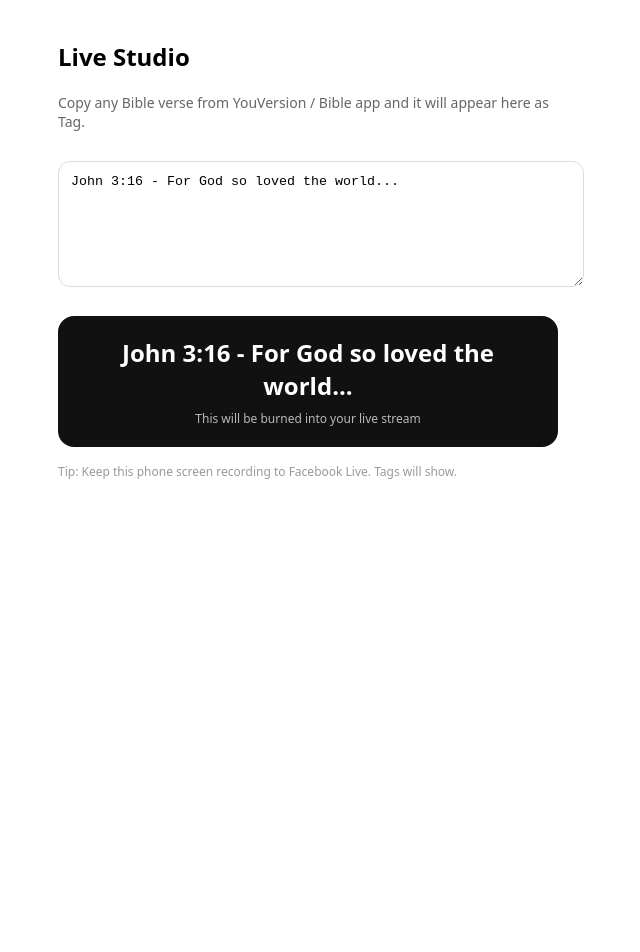
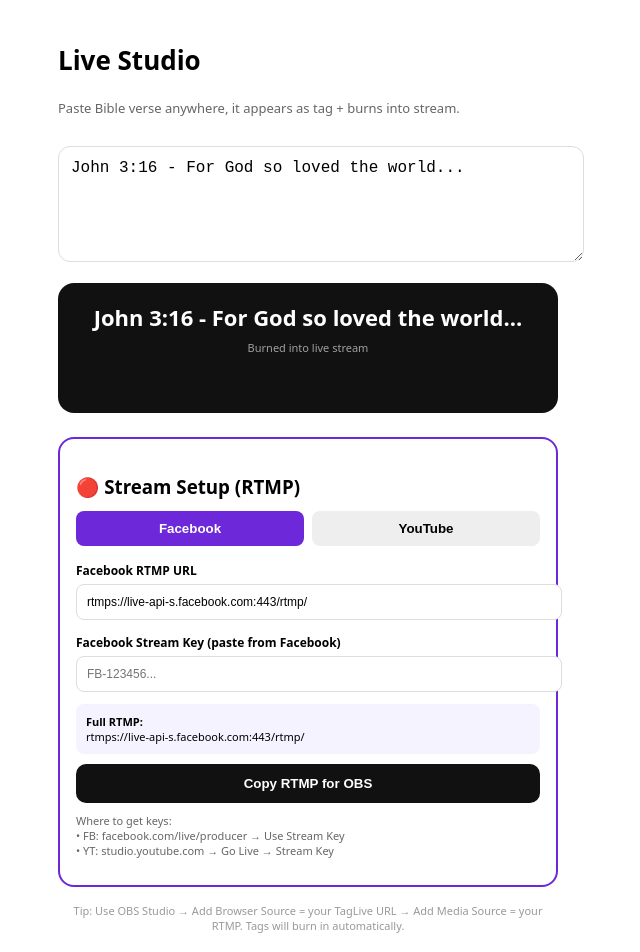
Before and after one commit to lokojagrocerymall/TagLive, a Next.js app: page /live in a window 1280 px wide. Shown: the top 952 px of the page, without its empty margins (332-972 px from the left). Before the commit the page ends 800 px from the top, so only its background shows below. Built offline with nearby package versions, Linux system fonts and the light colour scheme.

Commit message:
Update page.tsx

```diff
--- a/app/live/page.tsx
+++ b/app/live/page.tsx
@@ -4,43 +4,108 @@ import { useEffect, useState } from 'react'
 export default function Live(){
   const [tag, setTag] = useState('')
   const [verse, setVerse] = useState('John 3:16 - For God so loved the world...')
+  const [fbUrl, setFbUrl] = useState('rtmps://live-api-s.facebook.com:443/rtmp/')
+  const [fbKey, setFbKey] = useState('')
+  const [ytUrl, setYtUrl] = useState('rtmp://a.rtmp.youtube.com/live2')
+  const [ytKey, setYtKey] = useState('')
+  const [platform, setPlatform] = useState<'facebook'|'youtube'>('facebook')
 
   useEffect(()=>{
+    const savedFb = localStorage.getItem('taglive_fbKey')
+    const savedYt = localStorage.getItem('taglive_ytKey')
+    if(savedFb) setFbKey(savedFb)
+    if(savedYt) setYtKey(savedYt)
+
     const onPaste = (e:any)=>{
       const text = (e.clipboardData || (window as any).clipboardData)?.getData('text')
-      if(text && text.length > 3){
-        setTag(text);
-        setTimeout(()=>setTag(''), 12000)
+      if(text && text.length > 3 && text.length < 300){
+        setTag(text)
+        setVerse(text)
+        setTimeout(()=>setTag(''), 15000)
       }
     }
     window.addEventListener('paste', onPaste as any)
     return ()=> window.removeEventListener('paste', onPaste as any)
   },[])
 
+  useEffect(()=>{
+    if(fbKey) localStorage.setItem('taglive_fbKey', fbKey)
+  },[fbKey])
+  useEffect(()=>{
+    if(ytKey) localStorage.setItem('taglive_ytKey', ytKey)
+  },[ytKey])
+
+  const fullRtmp = platform === 'facebook'? `${fbUrl}${fbKey}` : `${ytUrl}/${ytKey}`
+
   return (
-    <div style={{padding:20, maxWidth:500, margin:'0 auto'}}>
-      <h2 style={{fontWeight:900}}>Live Studio</h2>
-      <p style={{color:'#666', fontSize:14}}>Copy any Bible verse from YouVersion / Bible app and it will appear here as Tag.</p>
+    <div style={{padding:20, maxWidth:500, margin:'0 auto', paddingBottom:80}}>
+      <h2 style={{fontWeight:900, fontSize:26}}>Live Studio</h2>
+      <p style={{color:'#666', fontSize:13}}>Paste Bible verse anywhere, it appears as tag + burns into stream.</p>
 
       <textarea
         value={verse}
         onChange={e=>setVerse(e.target.value)}
-        style={{width:'100%', height:100, marginTop:16, padding:12, borderRadius:12, border:'1px solid #ddd'}}
+        style={{width:'100%', height:90, marginTop:16, padding:12, borderRadius:12, border:'1px solid #ddd', fontSize:16}}
         placeholder="Paste Bible verse here..."
       />
 
       {tag && (
-        <div style={{marginTop:16, background:'#6d28d9', color:'#fff', padding:16, borderRadius:12, fontWeight:700}}>
+        <div style={{marginTop:12, background:'#6d28d9', color:'#fff', padding:12, borderRadius:10, fontWeight:700, fontSize:14}}>
           LIVE TAG: {tag}
         </div>
       )}
 
-      <div style={{marginTop:24, background:'#111', color:'#fff', padding:20, borderRadius:16, textAlign:'center'}}>
-        <div style={{fontSize:24, fontWeight:900}}>{verse || tag}</div>
-        <div style={{marginTop:8, fontSize:12, opacity:0.7}}>This will be burned into your live stream</div>
+      <div style={{marginTop:16, background:'#111', color:'#fff', padding:20, borderRadius:16, textAlign:'center', minHeight:90}}>
+        <div style={{fontSize:22, fontWeight:900, lineHeight:1.3}}>{verse || tag}</div>
+        <div style={{marginTop:8, fontSize:11, opacity:0.6}}>Burned into live stream</div>
       </div>
 
-      <p style={{marginTop:16, fontSize:12, color:'#999'}}>Tip: Keep this phone screen recording to Facebook Live. Tags will show.</p>
+      {/* RTMP SECTION */}
+      <div style={{marginTop:24, border:'2px solid #6d28d9', borderRadius:16, padding:16}}>
+        <h3 style={{fontWeight:800, marginBottom:12}}>🔴 Stream Setup (RTMP)</h3>
+
+        <div style={{display:'flex', gap:8, marginBottom:12}}>
+          <button onClick={()=>setPlatform('facebook')} style={{flex:1, padding:10, borderRadius:8, border:'none', background: platform==='facebook'?'#6d28d9':'#eee', color:platform==='facebook'?'#fff':'#000', fontWeight:700}}>Facebook</button>
+          <button onClick={()=>setPlatform('youtube')} style={{flex:1, padding:10, borderRadius:8, border:'none', background: platform==='youtube'?'#6d28d9':'#eee', color:platform==='youtube'?'#fff':'#000', fontWeight:700}}>YouTube</button>
+        </div>
+
+        {platform === 'facebook'? (
+          <>
+            <label style={{fontSize:12, fontWeight:700}}>Facebook RTMP URL</label>
+            <input value={fbUrl} onChange={e=>setFbUrl(e.target.value)} style={{width:'100%', padding:10, borderRadius:8, border:'1px solid #ddd', marginTop:4, marginBottom:10, fontSize:12}} />
+            <label style={{fontSize:12, fontWeight:700}}>Facebook Stream Key (paste from Facebook)</label>
+            <input value={fbKey} onChange={e=>setFbKey(e.target.value)} placeholder="FB-123456..." style={{width:'100%', padding:10, borderRadius:8, border:'1px solid #ddd', marginTop:4, fontSize:12}} />
+          </>
+        ) : (
+          <>
+            <label style={{fontSize:12, fontWeight:700}}>YouTube RTMP URL</label>
+            <input value={ytUrl} onChange={e=>setYtUrl(e.target.value)} style={{width:'100%', padding:10, borderRadius:8, border:'1px solid #ddd', marginTop:4, marginBottom:10, fontSize:12}} />
+            <label style={{fontSize:12, fontWeight:700}}>YouTube Stream Key (paste from YouTube Studio)</label>
+            <input value={ytKey} onChange={e=>setYtKey(e.target.value)} placeholder="xxxx-xxxx-xxxx-xxxx" style={{width:'100%', padding:10, borderRadius:8, border:'1px solid #ddd', marginTop:4, fontSize:12}} />
+          </>
+        )}
+
+        <div style={{marginTop:12, background:'#f5f3ff', padding:10, borderRadius:8, fontSize:11, wordBreak:'break-all'}}>
+          <b>Full RTMP:</b><br/>{fullRtmp || 'Paste your key above'}
+        </div>
+
+        <button
+          onClick={()=>navigator.clipboard.writeText(fullRtmp)}
+          style={{width:'100%', marginTop:10, background:'#111', color:'#fff', padding:12, borderRadius:10, fontWeight:800, border:'none'}}
+        >
+          Copy RTMP for OBS
+        </button>
+
+        <p style={{fontSize:11, color:'#666', marginTop:10}}>
+          Where to get keys:<br/>
+          • FB: facebook.com/live/producer → Use Stream Key<br/>
+          • YT: studio.youtube.com → Go Live → Stream Key
+        </p>
+      </div>
+
+      <p style={{marginTop:16, fontSize:11, color:'#999', textAlign:'center'}}>
+        Tip: Use OBS Studio → Add Browser Source = your TagLive URL → Add Media Source = your RTMP. Tags will burn in automatically.
+      </p>
     </div>
   )
 }
```
